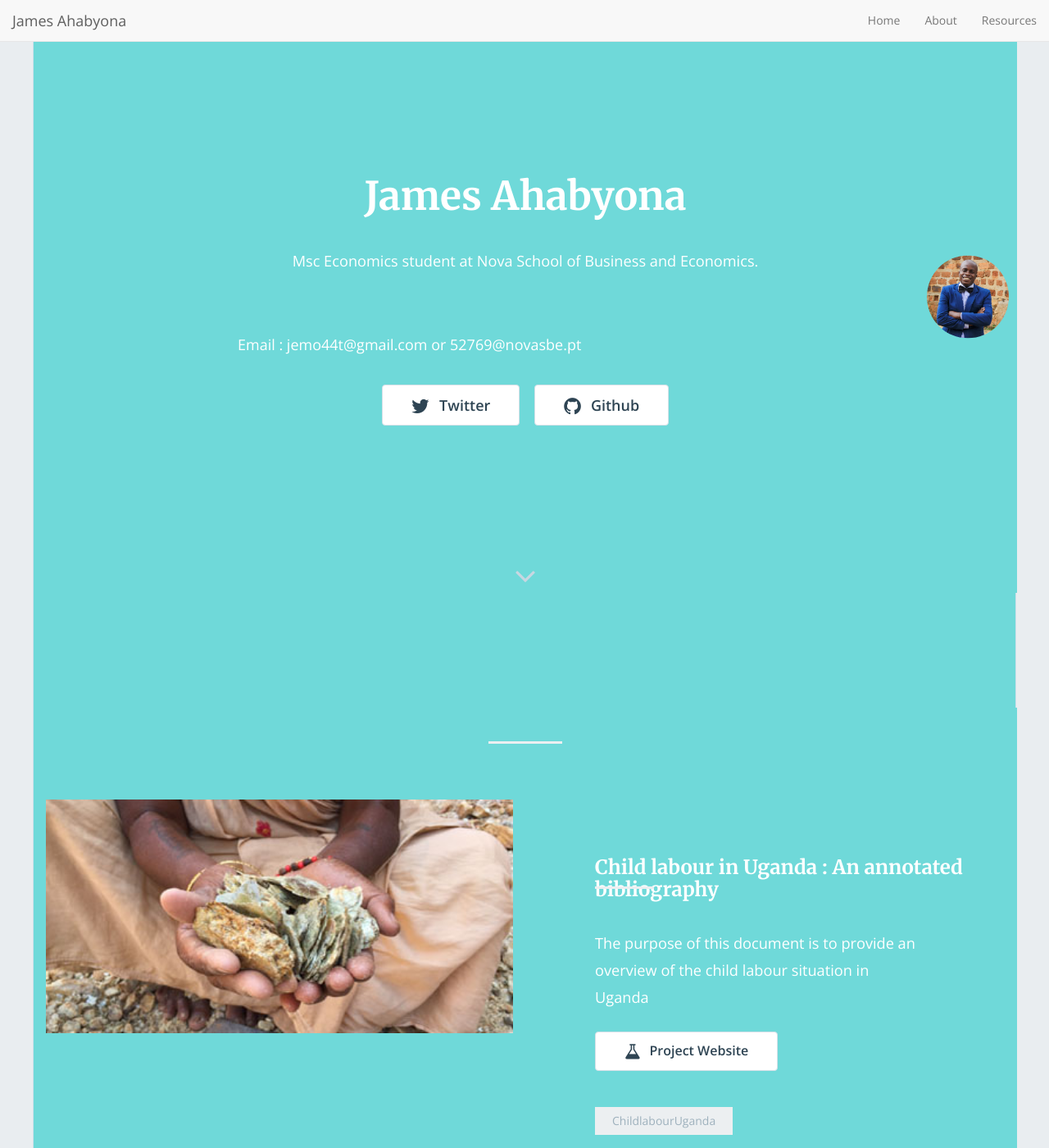
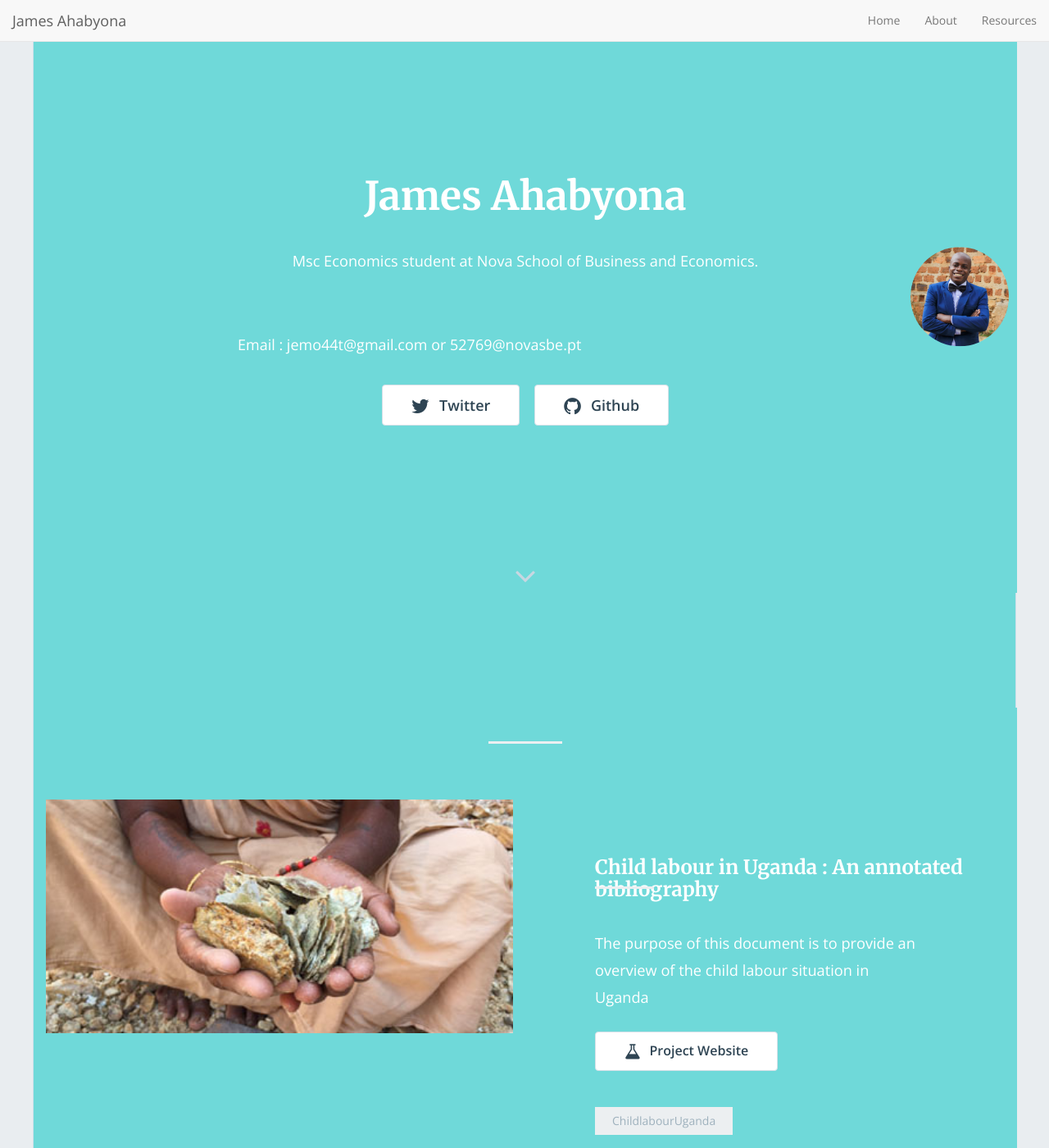
Before and after one commit to mariaelenaguer/mariaelenaguer.github.io, a Jekyll site: the page built from index.html, in a window 1280 px wide and 1400 px high. Shown: the whole window at 82% size. Built offline with Jekyll 4.4.1, drawn with Linux system fonts in a browser that asks for light colours; nearby versions of some CDN libraries; the list of posts is cut into pages by our own code.

Commit message:
Update home-hero.html

```diff
--- a/_includes/home-hero.html
+++ b/_includes/home-hero.html
@@ -10,7 +10,7 @@
   top: 50%; /* Align the image vertically centered */
   right: 10px; /* Adjust the right position as per your preference */
   transform: translateY(-50%); /* Adjust vertical alignment */
-  width: 100px; /* Adjust the width of the image as per your preference */
+  width: 120px; /* Adjust the width of the image as per your preference */
   height: auto; /* Maintain the aspect ratio of the image */
 }
 }
```
